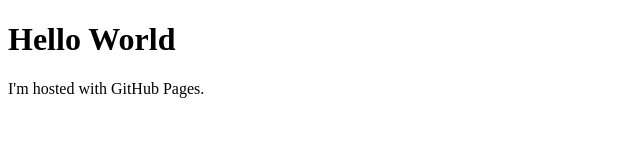
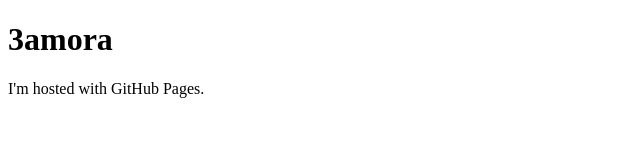
Before and after one commit to osha1995/osha1995.github.io, a plain HTML site: page index.html in a window 1280 px wide. Shown: the whole page, without its empty margins (0-640 px from the left). Drawn offline with Linux system fonts and the light colour scheme.

Commit message:
Update index.html

```diff
--- a/index.html
+++ b/index.html
@@ -7,7 +7,7 @@
     <title>Document</title>
 </head>
 <body>
-  <h1>Hello World</h1>
+  <h1>3amora</h1>
   <p>I'm hosted with GitHub Pages.</p>
 </body>
 </html>
```
